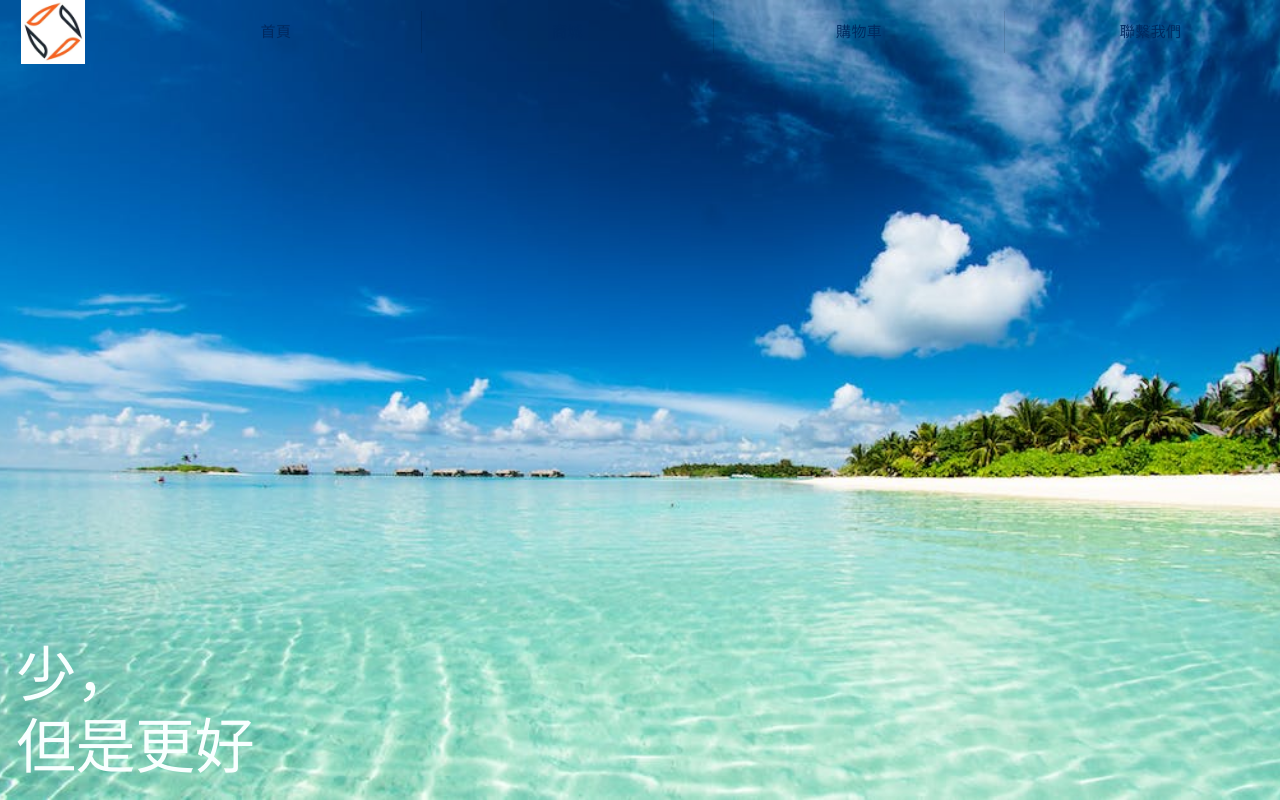
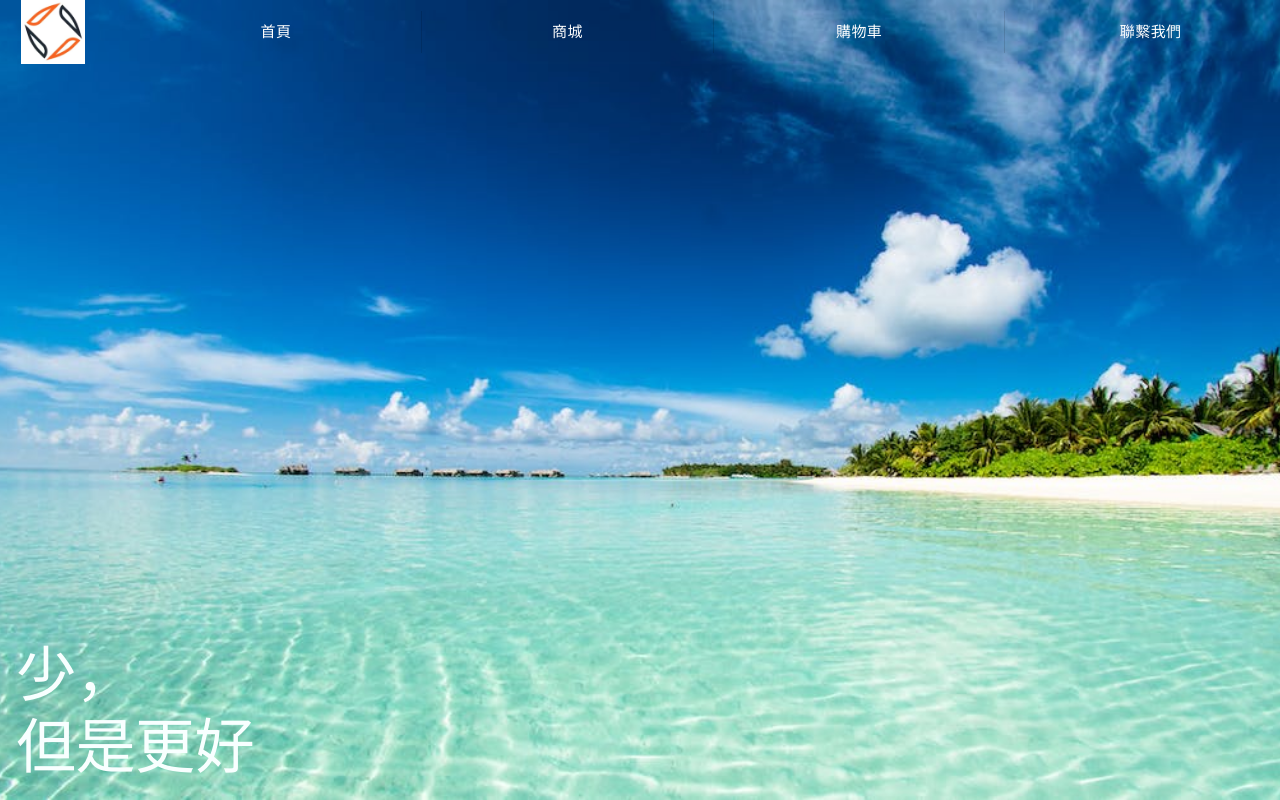
Before and after one commit to Pony-Hsieh/e-commerce-react-2023-01, a React (Create React App) app: page / in a window 1280 px wide. Built offline with nearby package versions, Linux system fonts and the light colour scheme; the HTML template or start-up script is replaced by a standard one.

Commit message:
feat: 依據頁面決定 NavBar 按鈕文字顏色

```diff
--- a/src/components/NavBar.jsx
+++ b/src/components/NavBar.jsx
@@ -1,5 +1,5 @@
 import { useState } from 'react';
-import { Link } from 'react-router-dom';
+import { Link, useLocation } from 'react-router-dom';
 import {
   Box,
   Grid,
@@ -17,6 +17,8 @@
 
 
 function NavBar() {
+  const location = useLocation();
+  const buttonColor = location.pathname === "/" ? "#fff" : "";
 
   const [drawerOpenStatus, setDrawerOpenStatus] = useState(false);
 
@@ -161,6 +163,7 @@
                   size="large"
                   sx={{
                     width: "25%",
+                    color: buttonColor,
                   }}>首頁</Button>
                 <Button
                   component={Link}
@@ -168,6 +171,7 @@
                   size="large"
                   sx={{
                     width: "25%",
+                    color: buttonColor,
                   }}>商城</Button>
                 <Button
                   component={Link}
@@ -175,6 +179,7 @@
                   size="large"
                   sx={{
                     width: "25%",
+                    color: buttonColor,
                   }}>購物車</Button>
                 <Button
                   component={Link}
@@ -182,6 +187,7 @@
                   size="large"
                   sx={{
                     width: "25%",
+                    color: buttonColor,
                   }}>聯繫我們</Button>
               </Stack>
             </Box>
```
